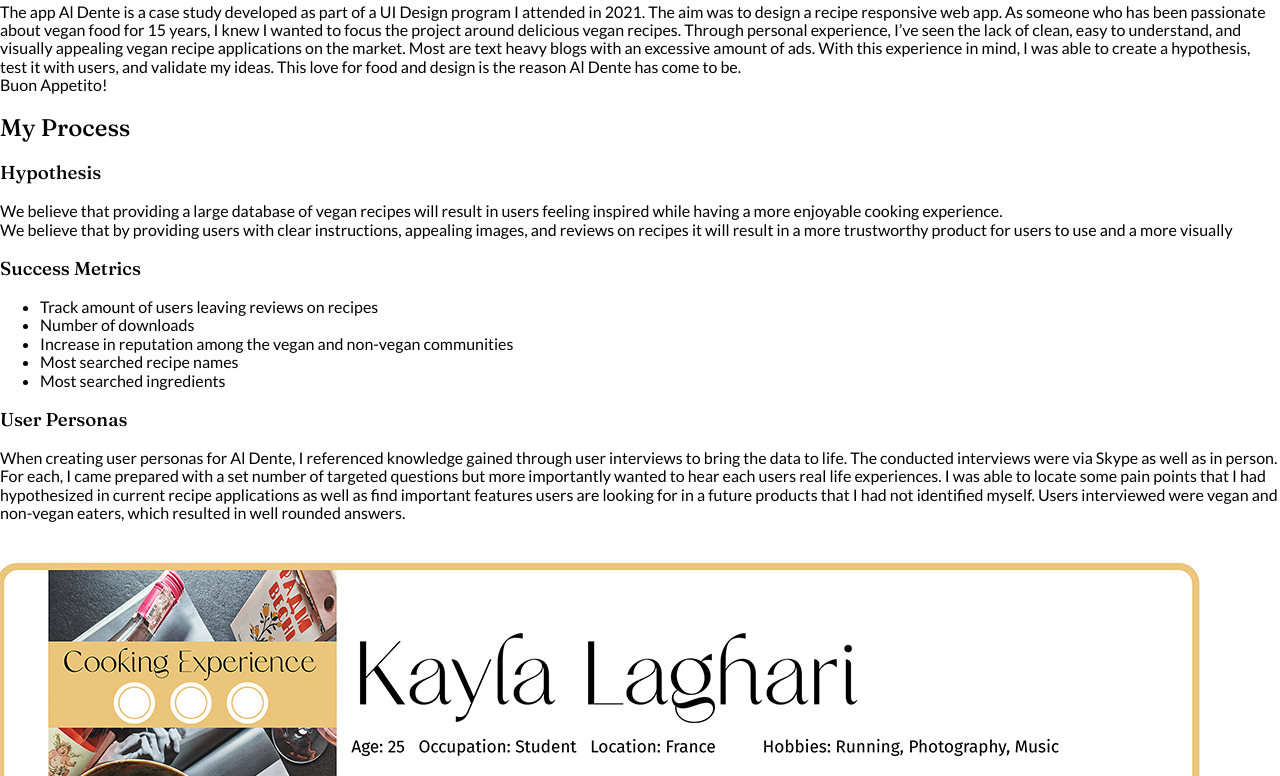
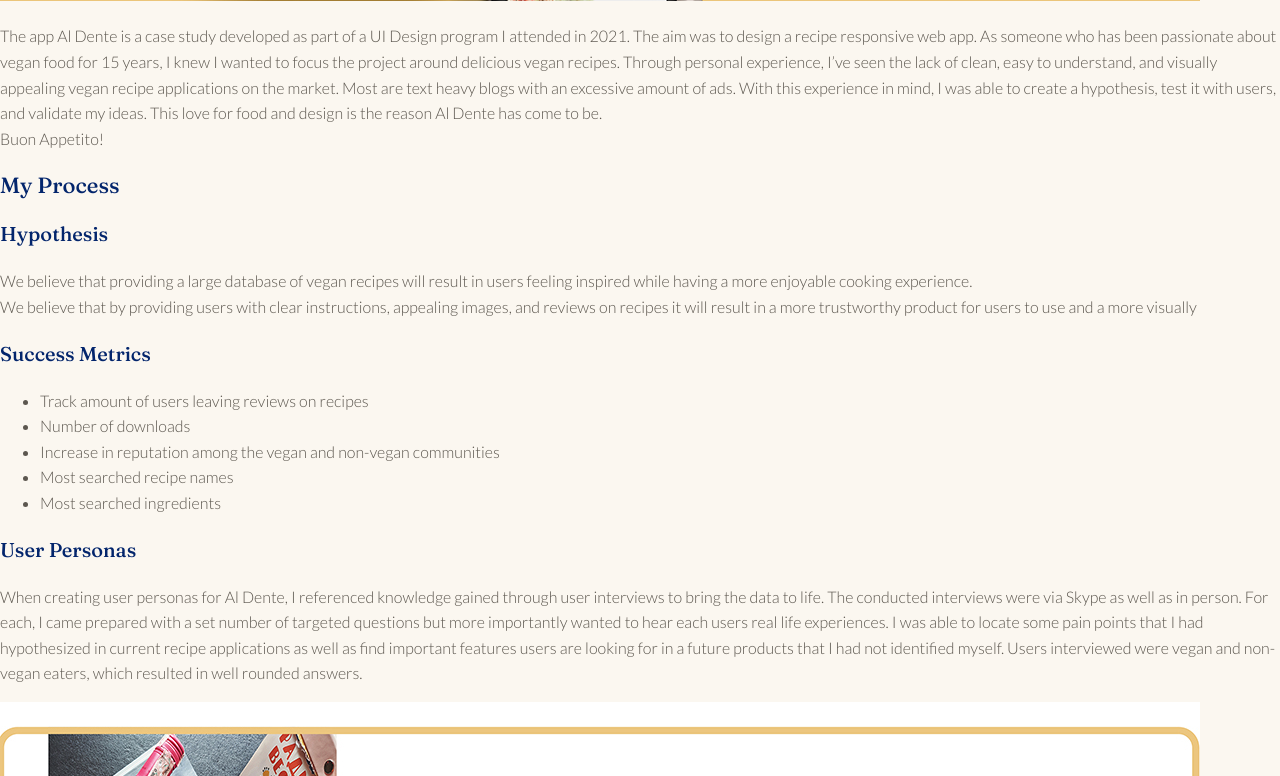
Before and after one commit to emilymconnor/portfolio-website, a plain HTML site: page aldente.html in a window 1280 px wide. Shown: the part 1044-1820 px from the top of the page. Drawn offline with nearby package versions, Linux system fonts and the light colour scheme.

Commit message:
Adding font styling

```diff
--- a/css/style.css
+++ b/css/style.css
@@ -7,17 +7,37 @@ Body: #5c574f
 Links/Accent: #ee5622
 */
 body {
+  background-color: #fbf7f0;
   font-family: 'Lato', sans-serif;
+  font-size: 16px; /* Sets the font size to 16px */
+  font-weight: 300; /* Sets the font weight to 300 */
+  line-height: 1.6; /* Sets the line-height to 1.6 * the font-size */
+  color: #5c574f;
+}
+
+h1, h2, h3, h4 {
+  line-height: 1.4;
+  font-family: 'Fraunces', serif;
 }
 h1 {
-  font-family: 'Fraunces', serif;
+  font-size: 25px;
+  font-weight: 500;
+  color: #03256c;
 }
+
 h2 {
-  font-family: 'Fraunces', serif;
+  font-size: 22px;
+  font-weight: 500;
+  color: #03256c;
 }
+
 h3 {
-  font-family: 'Fraunces', serif;
+  font-size: 20px;
+  font-weight: 500;
+  color: #03256c;
 }
 h4 {
-  font-family: 'Fraunces', serif;
+  font-size: 18px;
+  font-weight: 500;
+  color: #03256c;
 }
```
